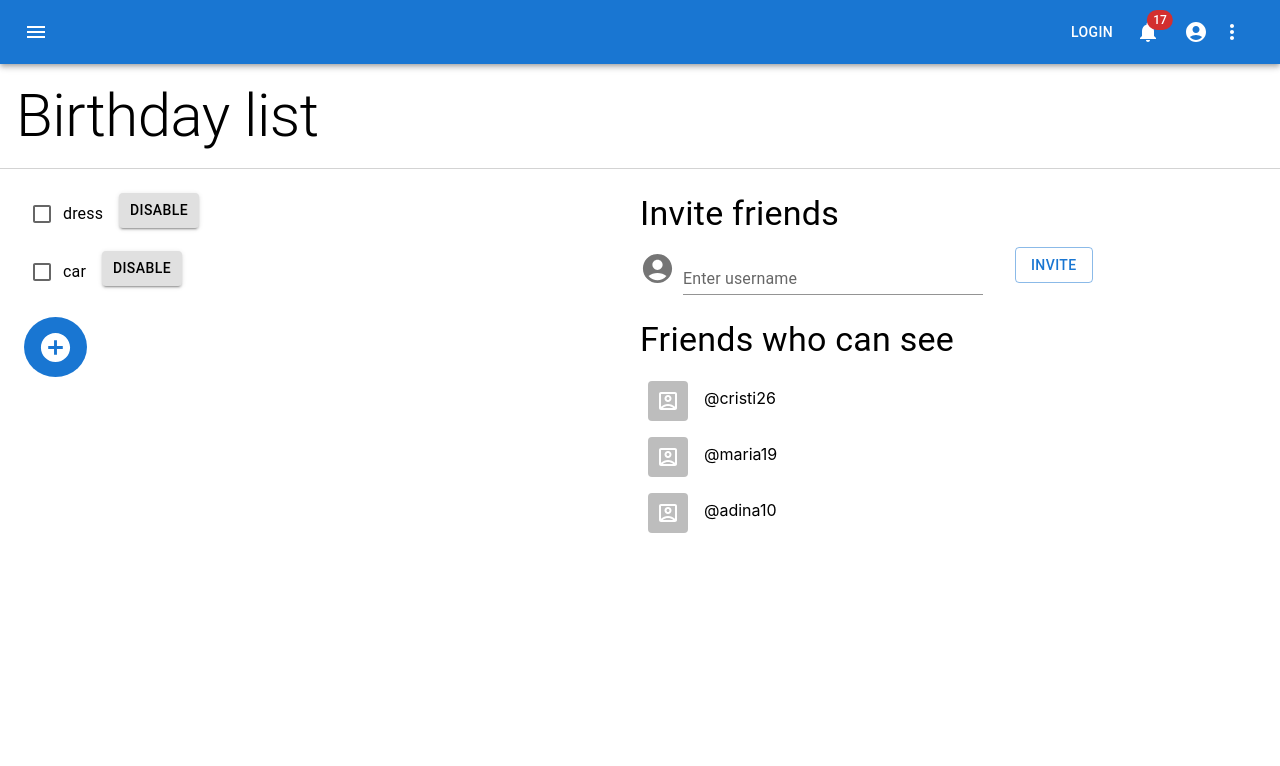
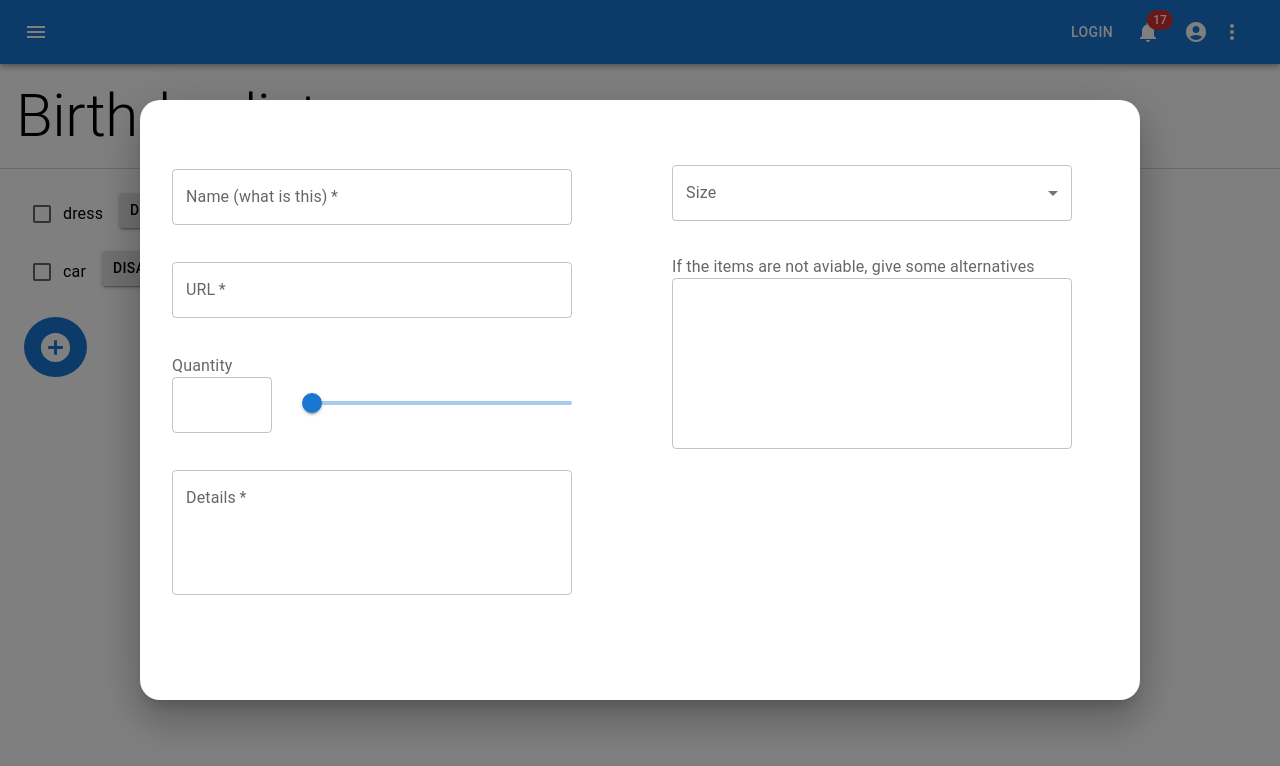
Before and after one commit to mariapopa19/wishlist-app, a React (Create React App) app: page /profile/my-list in a window 1280 px wide. Both pictures are taken after a click on the button 55 px from the left and 347 px from the top of the page. Shown: the top 766 px of the page. Built offline with nearby package versions, Linux system fonts and the light colour scheme.

Commit message:
item modal

```diff
--- /dev/null
+++ b/src/components/AddListItem-modal.jsx
@@ -0,0 +1,159 @@
+import Modal from '@mui/material/Modal';
+import Box from '@mui/material/Box';
+import TextField from '@mui/material/TextField';
+import Slider from '@mui/material/Slider';
+import { Grid } from '@mui/material';
+import Select from '@mui/material/Select';
+import { useState } from 'react';
+import InputLabel from '@mui/material/InputLabel';
+import MenuItem from '@mui/material/MenuItem';
+import FormControl from '@mui/material/FormControl';
+
+export default function AddListItem({ open, close }) {
+
+    function valuetext(value) {
+        return `${value}`;
+    }
+
+    const [size, setSize] = useState('');
+
+    const handleChange = (event) => {
+        setSize(event.target.value);
+    };
+
+    return (
+        <Modal
+            open={open}
+            onClose={close}
+        >
+            <Box
+                sx={{
+                    position: 'absolute',
+                    top: '50%',
+                    left: '50%',
+                    transform: 'translate(-50%, -50%)',
+                    width: 1000,
+                    height: 600,
+                    background: 'white',
+                    borderRadius: 5,
+                    boxShadow: 24,
+                }}
+            >
+                <Grid container >
+                    <Grid item lg={6} >
+                        <Box
+                            sx={{
+                                m: 4,
+                                width: 400,
+                                height: 500,
+                                display: 'flex',
+                                flexDirection: 'column',
+                                justifyContent: 'space-evenly'
+                            }}
+                        >
+                            <TextField
+                                required
+                                fullWidth
+                                id="item-name"
+                                label="Name (what is this)"
+                                name="item-name"
+                            // sx={{ m: 2 }}
+                            />
+                            <TextField
+                                required
+                                fullWidth
+                                id="item-url"
+                                label="URL"
+                                name="item-url"
+                            // sx={{ m: 2 }}
+                            />
+                            <Box>
+                                <InputLabel sx={{ width: '100%' }}>Quantity</InputLabel>
+                                <Box
+                                    sx={{
+                                        display: 'flex',
+                                        alignItems: 'center',
+                                        justifyContent: 'space-between',
+                                    }}
+                                >
+
+                                    <TextField
+                                        required
+                                        id="item-quantity"
+                                        name="item-quantity"
+                                        sx={{ width: 100 }}
+                                    />
+                                    <Box sx={{ width: 260 }}>
+                                        <Slider
+                                            defaultValue={1}
+                                            aria-label="Default"
+                                            valueLabelDisplay="auto"
+                                            getAriaValueText={valuetext}
+                                            min={1}
+                                            max={50}
+                                        />
+                                    </Box>
+                                </Box>
+                            </Box>
+                            {/*  */}
+                            <TextField
+                                required
+                                fullWidth
+                                multiline
+                                rows={4}
+                                maxRows={4}
+                                id="item-details"
+                                label="Details"
+                                name="item-details"
+                            // sx={{ m: 2 }}
+                            />
+                        </Box>
+                    </Grid>
+                    <Grid item lg={6}>
+                        <Box
+                            sx={{
+                                m: 4,
+                                width: 400,
+                                height: 350,
+                                display: 'flex',
+                                flexDirection: 'column',
+                                justifyContent: 'space-evenly'
+                            }}
+                        >
+                            <FormControl sx={{ minWidth: 80 }}>
+                                <InputLabel id="demo-simple-select-autowidth-label">Size</InputLabel>
+                                <Select
+                                    labelId="demo-simple-select-autowidth-label"
+                                    id="demo-simple-select-autowidth"
+                                    value={size}
+                                    onChange={handleChange}
+                                    autoWidth
+                                    label="Size"
+                                >
+                                    <MenuItem value="">
+                                        <em>None</em>
+                                    </MenuItem>
+                                    <MenuItem value={'s'}>Small</MenuItem>
+                                    <MenuItem value={'m'}>Medium</MenuItem>
+                                    <MenuItem value={'l'}>Large</MenuItem>
+
+                                </Select>
+                            </FormControl>
+                            <Box>
+                            <InputLabel>If the items are not aviable, give some alternatives</InputLabel>
+                            <TextField
+                                fullWidth
+                                multiline
+                                rows={6}
+                                id="item-details"
+                                name="item-details"
+                            // sx={{ m: 2 }}
+                            />
+                            </Box>
+                        </Box>
+                    </Grid>
+                </Grid>
+            </Box>
+        </Modal>
+    );
+}
--- a/src/components/List-owner.jsx
+++ b/src/components/List-owner.jsx
@@ -11,10 +11,18 @@ import AccountCircle from '@mui/icons-material/AccountCircle';
 import Avatar from '@mui/material/Avatar';
 import Button from '@mui/material/Button';
 import PeopleMyList from './People-myList';
+import { useState } from 'react';
+import AddListItem from './AddListItem-modal';
+
 
 
 
 export default function ListOwner() {
+
+    const [open, setOpen] = useState(false);
+    const handleOpen = () => setOpen(true);
+    const handleClose = () => setOpen(false);
+
     return (
         <Grid container sx={{ flexGrow: 1 }}>
             <Grid item xs={12} md={12} lg={12}>
@@ -48,6 +56,7 @@ export default function ListOwner() {
                         <ListItem label={'car'} />
                     </Stack>
                     <IconButton
+                        onClick={handleOpen}
                         sx={{
                             ml: 2,
                         }}
@@ -59,6 +68,7 @@ export default function ListOwner() {
                         </Avatar>
                     </IconButton>
                 </Box>
+                <AddListItem open={open} close={handleClose} />
             </Grid>
             <Grid item lg={6}>
                 <Box
```
